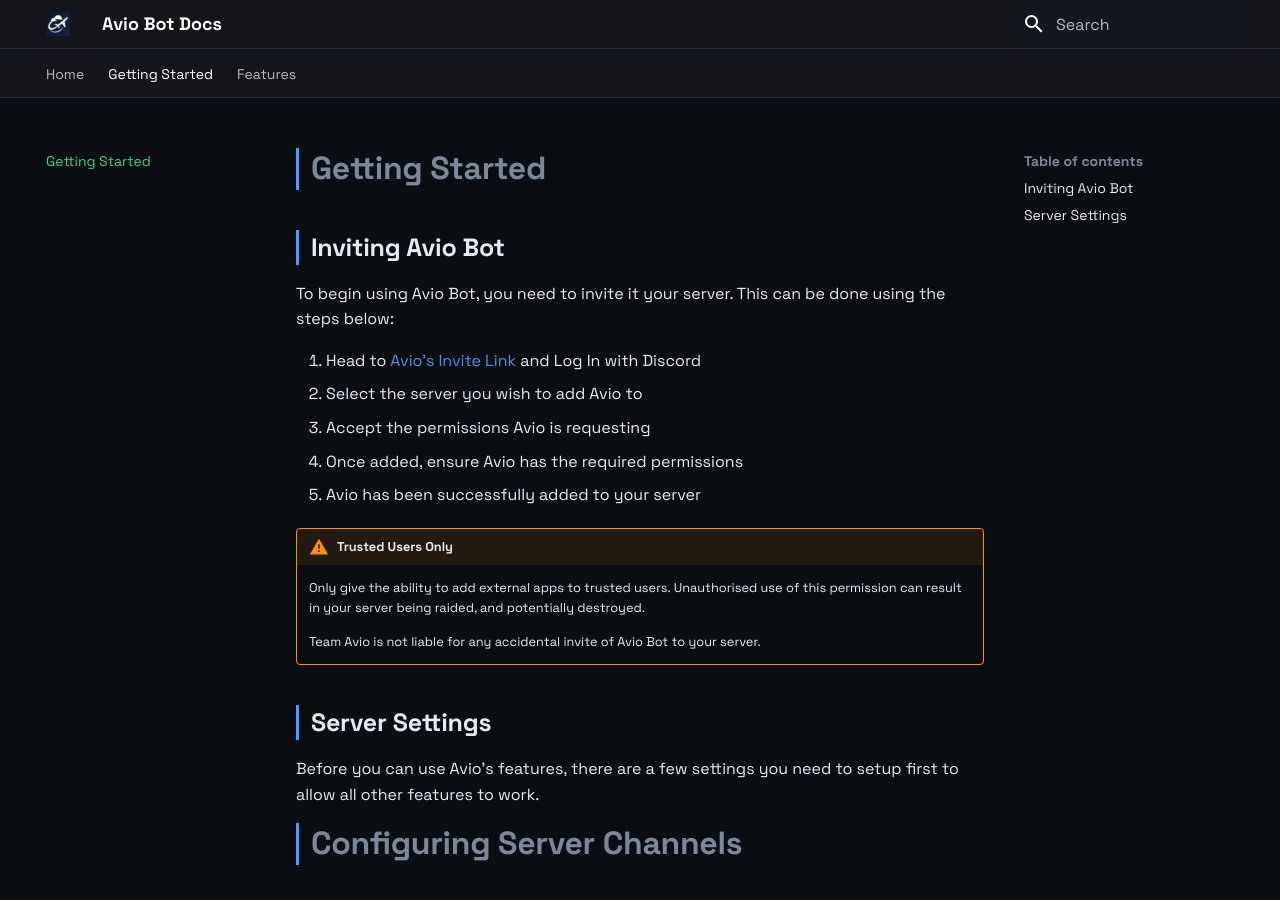
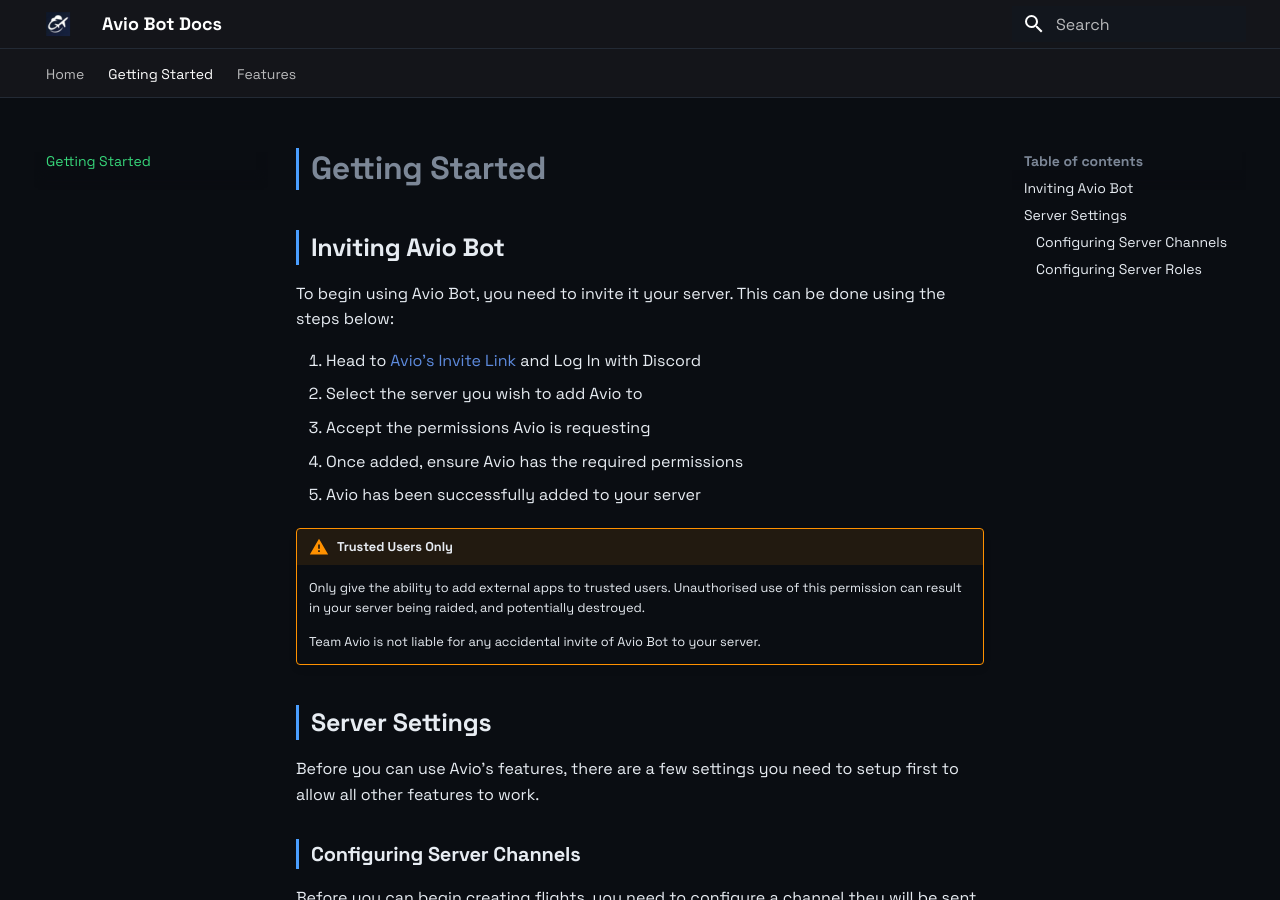
Before and after one commit to fudgemss/avio-wiki, an MkDocs documentation site: the page built from docs/getting-started.md, in a window 1280 px wide and 900 px high. Built offline with MkDocs 1.6.1 and Material for MkDocs 9.7.7, drawn with Linux system fonts in a browser that asks for light colours.

Commit message:
Update getting-started.md

```diff
--- a/docs/getting-started.md
+++ b/docs/getting-started.md
@@ -22,7 +22,7 @@
 
 Before you can use Avio's features, there are a few settings you need to setup first to allow all other features to work.
 
-# Configuring Server Channels
+### Configuring Server Channels
 
 Before you can begin creating flights, you need to configure a channel they will be sent to, along with any staff information.
 To do this, follow the steps below:
@@ -34,7 +34,7 @@
 If you wish to change these channels, simply run the command again and select a new channel.
 An alert will popup if you already have channels configured, asking if you are 100% sure you wish to change the channels.
 
-# Configuring Server Roles
+### Configuring Server Roles
 
 Avio has its own built-in permission plugin, allowing you to lock commands behind certain roles.
 To use this, you will need to assign a admin role and flight manager role.
```
